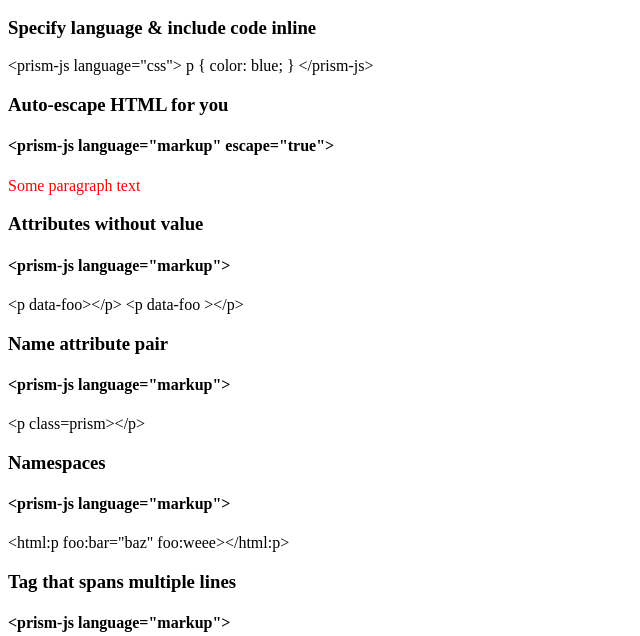
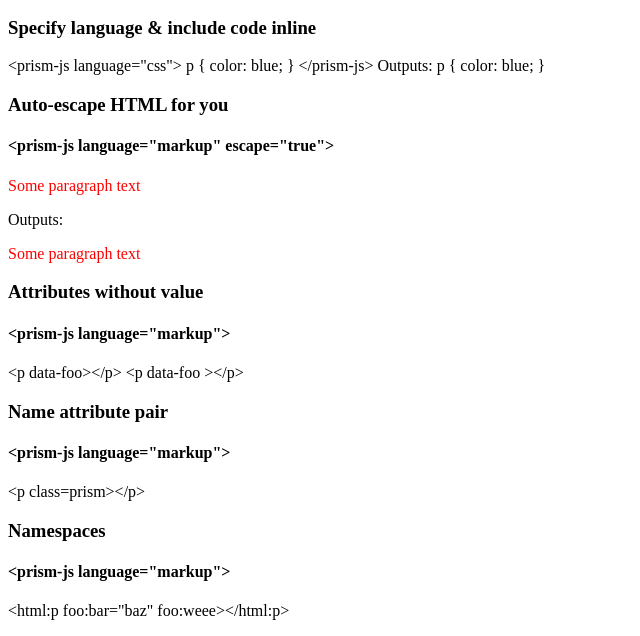
Before and after one commit to addyosmani/prism-js, a website: page demo.html in a window 1280 px wide. Shown: the part 157-793 px from the top of the page, without its empty margins (0-640 px from the left). Drawn offline with Linux system fonts and the light colour scheme.

Commit message:
Minor adjustments to demo output.

```diff
--- a/demo.html
+++ b/demo.html
@@ -23,6 +23,12 @@
 &lt;/prism-js&gt;
 </prism-js>
 
+Outputs:
+
+<prism-js language="css">
+p { color: blue; }
+</prism-js>
+
 <h3>Auto-escape HTML for you</h3>
 
 <h4>&lt;prism-js language="markup" escape="true"&gt;</h4>
@@ -35,6 +41,17 @@
     </style>
 </prism-js>
 </prism-js>
+
+Outputs:
+
+<prism-js language="markup" escape="true">
+    <p>Some paragraph text</p>
+    <p data-foo="bar"></p>
+    <style>
+     p { color: red; }
+    </style>
+</prism-js>
+
 
 <h3>Attributes without value</h3>
 <h4>&lt;prism-js language="markup"&gt;</h4>
```
